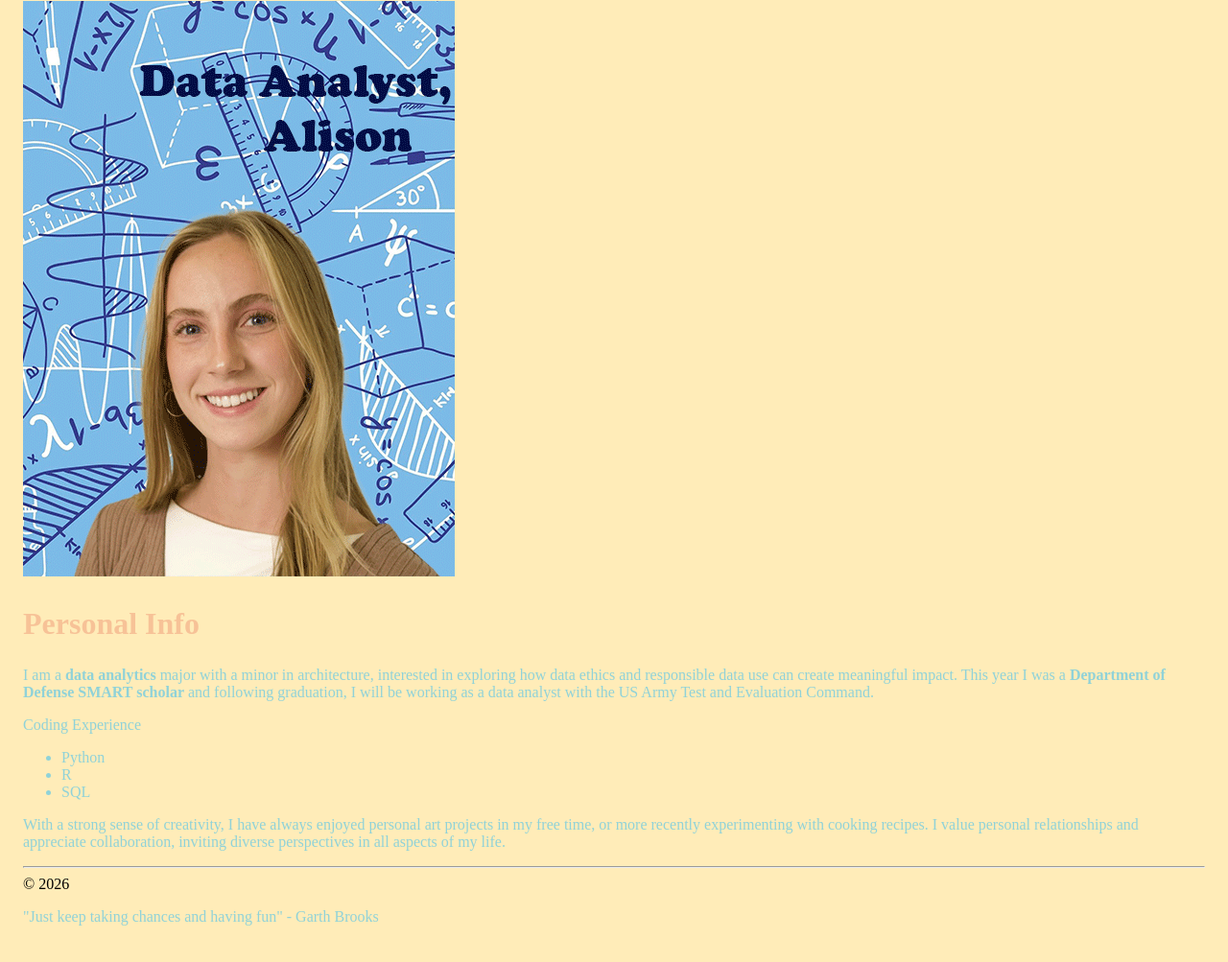
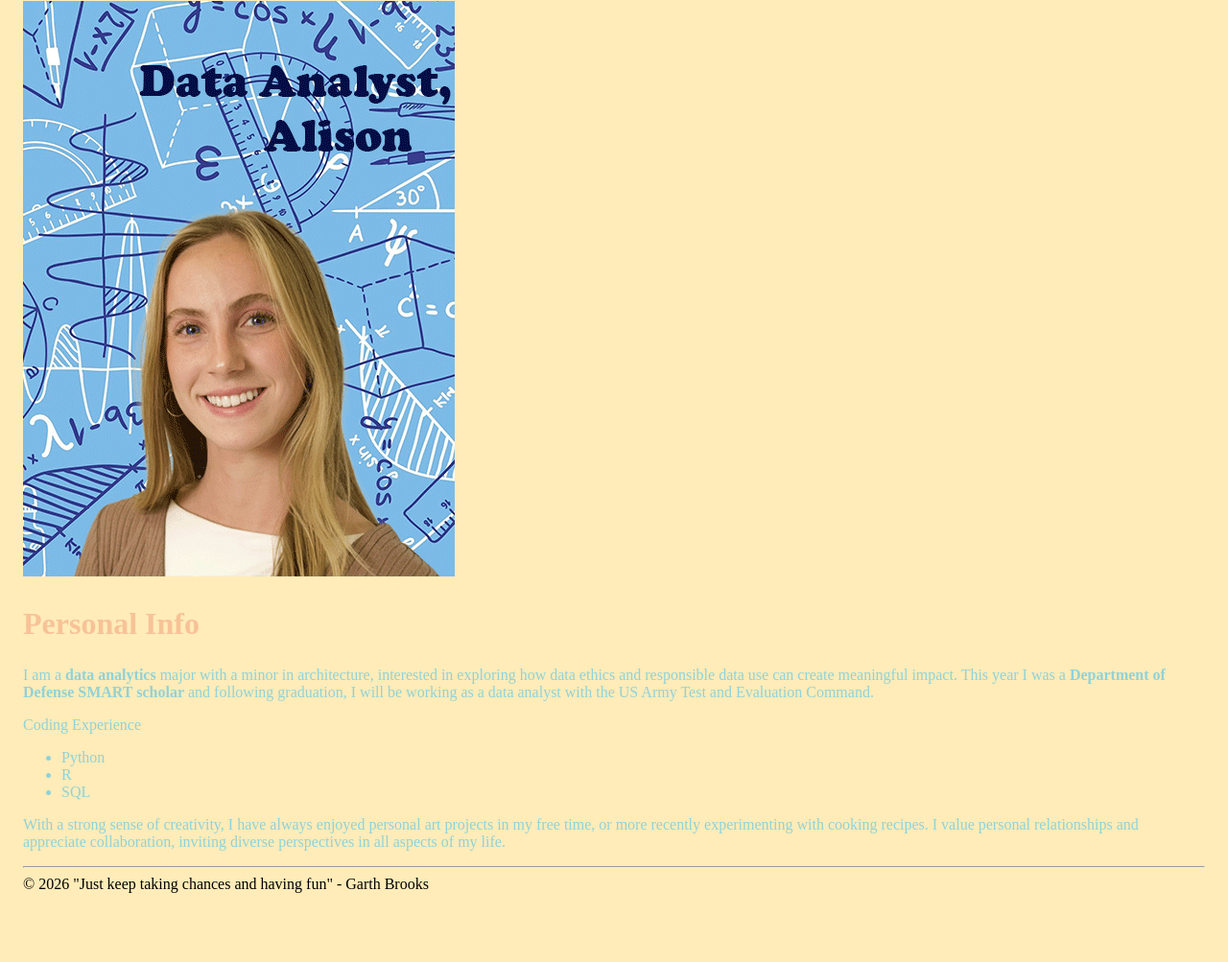
Before and after one commit to alisonkunzwiler/ist263, a plain HTML site: page lab08/index.html in a window 1280 px wide. Shown: the part 224-1227 px from the top of the page at 96% size. After the commit the page ends 1195 px from the top, so only its background shows below. Drawn offline with Linux system fonts and the light colour scheme.

Commit message:
Update index.html
t

```diff
--- a/lab08/index.html
+++ b/lab08/index.html
@@ -34,7 +34,7 @@
 
 <footer>
     <hr>
-    &copy; 2026 <p class = "quote">"Just keep taking chances and having fun" - Garth Brooks</p>
+    &copy; 2026 <span class = "quote">"Just keep taking chances and having fun" - Garth Brooks</p>
 </footer>
 
 </body>
```
